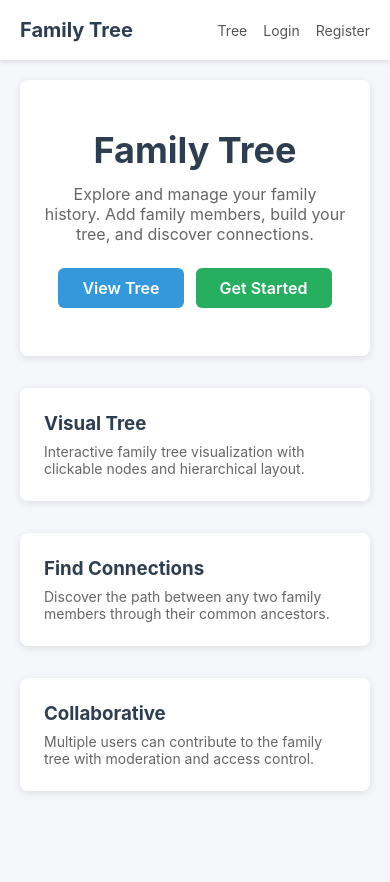
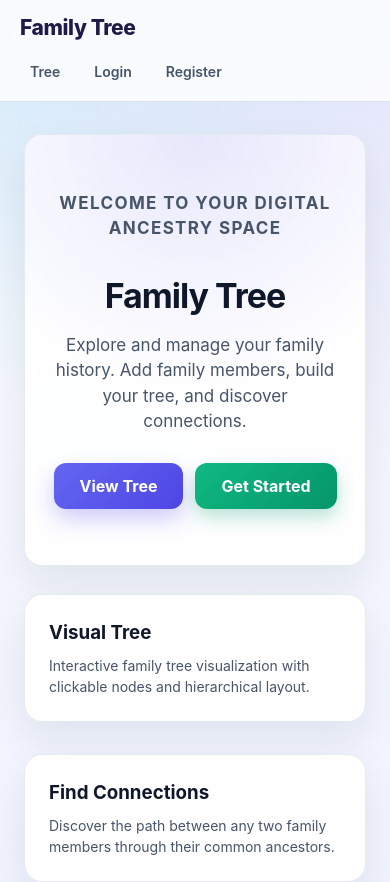
Before and after one commit to unknownqazaq/familyTree, a Vue app in the folder frontend/: page / in a window 390 px wide. Shown: the top 882 px of the page. Before the commit the page ends 844 px from the top, so only its background shows below. Built offline with nearby package versions, Linux system fonts and the light colour scheme.

Commit message:
Refresh UI with modern visual style

```diff
--- a/frontend/src/App.vue
+++ b/frontend/src/App.vue
@@ -12,6 +12,13 @@ import NavBar from './components/NavBar.vue'
 </script>
 
 <style>
+:root {
+  font-family: 'Inter', 'Segoe UI', Roboto, -apple-system, BlinkMacSystemFont, sans-serif;
+  line-height: 1.5;
+  font-weight: 400;
+  color-scheme: light;
+}
+
 * {
   margin: 0;
   padding: 0;
@@ -19,9 +26,12 @@ import NavBar from './components/NavBar.vue'
 }
 
 body {
-  font-family: -apple-system, BlinkMacSystemFont, 'Segoe UI', Roboto, sans-serif;
-  background-color: #f5f7fa;
-  color: #2c3e50;
+  font-family: inherit;
+  background:
+    radial-gradient(circle at top right, rgba(99, 102, 241, 0.14), transparent 42%),
+    radial-gradient(circle at top left, rgba(14, 165, 233, 0.14), transparent 35%),
+    linear-gradient(180deg, #f8fafc 0%, #eef2ff 100%);
+  color: #0f172a;
 }
 
 #app {
@@ -32,85 +42,110 @@ body {
 
 .main-content {
   flex: 1;
-  padding: 20px;
+  padding: 32px 24px 40px;
   max-width: 1200px;
   margin: 0 auto;
   width: 100%;
 }
 
 a {
-  color: #3498db;
+  color: #4f46e5;
   text-decoration: none;
+  transition: color 0.2s ease;
 }
 
 a:hover {
-  text-decoration: underline;
+  color: #4338ca;
 }
 
 button {
   cursor: pointer;
-  padding: 8px 16px;
+  padding: 10px 16px;
   border: none;
-  border-radius: 4px;
+  border-radius: 10px;
   font-size: 14px;
-  transition: background-color 0.2s;
+  font-weight: 600;
+  transition: transform 0.2s ease, box-shadow 0.2s ease, background-color 0.2s;
+}
+
+button:hover {
+  transform: translateY(-1px);
+}
+
+button:active {
+  transform: translateY(0);
 }
 
 .btn-primary {
-  background-color: #3498db;
+  background: linear-gradient(135deg, #6366f1 0%, #4f46e5 100%);
   color: white;
+  box-shadow: 0 10px 22px rgba(79, 70, 229, 0.28);
 }
 
 .btn-primary:hover {
-  background-color: #2980b9;
+  background: linear-gradient(135deg, #4f46e5 0%, #4338ca 100%);
 }
 
 .btn-danger {
-  background-color: #e74c3c;
+  background: linear-gradient(135deg, #ef4444 0%, #dc2626 100%);
   color: white;
+  box-shadow: 0 8px 18px rgba(220, 38, 38, 0.28);
 }
 
 .btn-danger:hover {
-  background-color: #c0392b;
+  background: linear-gradient(135deg, #dc2626 0%, #b91c1c 100%);
 }
 
 .btn-success {
-  background-color: #27ae60;
+  background: linear-gradient(135deg, #10b981 0%, #059669 100%);
   color: white;
+  box-shadow: 0 8px 18px rgba(5, 150, 105, 0.28);
 }
 
 .btn-success:hover {
-  background-color: #219a52;
+  background: linear-gradient(135deg, #059669 0%, #047857 100%);
 }
 
 .btn-secondary {
-  background-color: #95a5a6;
-  color: white;
+  background: #e2e8f0;
+  color: #334155;
+  border: 1px solid #cbd5e1;
+  box-shadow: 0 4px 10px rgba(51, 65, 85, 0.12);
 }
 
 .btn-secondary:hover {
-  background-color: #7f8c8d;
+  background: #cbd5e1;
 }
 
-input, textarea, select {
-  padding: 8px 12px;
-  border: 1px solid #ddd;
-  border-radius: 4px;
+input,
+textarea,
+select {
+  padding: 10px 12px;
+  border: 1px solid #dbe3ef;
+  border-radius: 10px;
   font-size: 14px;
   width: 100%;
+  background: #f8fafc;
+  color: #0f172a;
+  transition: border-color 0.2s ease, box-shadow 0.2s ease, background-color 0.2s ease;
 }
 
-input:focus, textarea:focus, select:focus {
+input:focus,
+textarea:focus,
+select:focus {
   outline: none;
-  border-color: #3498db;
-  box-shadow: 0 0 0 2px rgba(52, 152, 219, 0.2);
+  border-color: #818cf8;
+  background: #fff;
+  box-shadow: 0 0 0 4px rgba(129, 140, 248, 0.18);
 }
 
 .card {
-  background: white;
-  border-radius: 8px;
+  background: rgba(255, 255, 255, 0.9);
+  border: 1px solid rgba(226, 232, 240, 0.9);
+  border-radius: 18px;
   padding: 24px;
-  box-shadow: 0 2px 8px rgba(0, 0, 0, 0.1);
+  box-shadow: 0 18px 40px rgba(15, 23, 42, 0.08);
+  backdrop-filter: blur(7px);
   margin-bottom: 16px;
 }
 
--- a/frontend/src/components/NavBar.vue
+++ b/frontend/src/components/NavBar.vue
@@ -37,9 +37,12 @@ function handleLogout() {
 
 <style scoped>
 .navbar {
-  background: white;
-  box-shadow: 0 2px 4px rgba(0, 0, 0, 0.1);
-  padding: 0 20px;
+  position: sticky;
+  top: 0;
+  z-index: 50;
+  background: rgba(255, 255, 255, 0.82);
+  border-bottom: 1px solid rgba(203, 213, 225, 0.65);
+  backdrop-filter: blur(12px);
 }
 
 .navbar-inner {
@@ -48,13 +51,15 @@ function handleLogout() {
   display: flex;
   align-items: center;
   justify-content: space-between;
-  height: 60px;
+  min-height: 68px;
+  padding: 0 20px;
 }
 
 .navbar-brand {
-  font-size: 20px;
-  font-weight: 700;
-  color: #2c3e50;
+  font-size: 21px;
+  font-weight: 800;
+  letter-spacing: -0.02em;
+  color: #1e1b4b;
 }
 
 .navbar-brand:hover {
@@ -64,21 +69,50 @@ function handleLogout() {
 .navbar-links {
   display: flex;
   align-items: center;
-  gap: 16px;
+  gap: 14px;
+  flex-wrap: wrap;
+  justify-content: flex-end;
 }
 
 .navbar-links a {
-  color: #555;
+  color: #475569;
   font-size: 14px;
+  font-weight: 600;
+  padding: 7px 10px;
+  border-radius: 8px;
+  transition: background-color 0.2s ease, color 0.2s ease;
+}
+
+.navbar-links a:hover {
+  background: #eef2ff;
+  color: #3730a3;
 }
 
 .navbar-links a.router-link-active {
-  color: #3498db;
-  font-weight: 600;
+  color: #3730a3;
+  background: rgba(99, 102, 241, 0.14);
 }
 
 .user-email {
   font-size: 13px;
-  color: #888;
+  color: #64748b;
+  background: #f8fafc;
+  border: 1px solid #e2e8f0;
+  border-radius: 999px;
+  padding: 5px 10px;
+}
+
+@media (max-width: 900px) {
+  .navbar-inner {
+    align-items: flex-start;
+    flex-direction: column;
+    gap: 10px;
+    padding: 12px 20px;
+  }
+
+  .navbar-links {
+    width: 100%;
+    justify-content: flex-start;
+  }
 }
 </style>
--- a/frontend/src/views/HomeView.vue
+++ b/frontend/src/views/HomeView.vue
@@ -1,6 +1,7 @@
 <template>
   <div class="home">
     <div class="hero card">
+      <p class="hero-kicker">Welcome to your digital ancestry space</p>
       <h1>Family Tree</h1>
       <p>Explore and manage your family history. Add family members, build your tree, and discover connections.</p>
 
@@ -35,36 +36,66 @@ const authStore = useAuthStore()
 </script>
 
 <style scoped>
+.home {
+  display: grid;
+  gap: 20px;
+}
+
 .hero {
   text-align: center;
-  padding: 48px 24px;
-  margin-bottom: 32px;
+  padding: 56px 24px;
+  margin-bottom: 8px;
+  position: relative;
+  overflow: hidden;
+}
+
+.hero::before {
+  content: '';
+  position: absolute;
+  inset: 0;
+  background: radial-gradient(circle at top center, rgba(79, 70, 229, 0.12), transparent 55%);
+  pointer-events: none;
+}
+
+.hero > * {
+  position: relative;
+}
+
+.hero-kicker {
+  text-transform: uppercase;
+  letter-spacing: 0.08em;
+  font-size: 12px;
+  font-weight: 700;
+  color: #6366f1;
+  margin-bottom: 10px;
 }
 
 .hero h1 {
-  font-size: 36px;
+  font-size: clamp(34px, 5vw, 48px);
   margin-bottom: 12px;
-  color: #2c3e50;
+  color: #0f172a;
+  letter-spacing: -0.03em;
 }
 
 .hero p {
-  font-size: 16px;
-  color: #666;
-  max-width: 500px;
-  margin: 0 auto 24px;
+  font-size: 17px;
+  color: #475569;
+  max-width: 640px;
+  margin: 0 auto 28px;
 }
 
 .hero-actions {
   display: flex;
   justify-content: center;
   gap: 12px;
+  flex-wrap: wrap;
 }
 
 .hero-actions a {
   display: inline-block;
-  padding: 10px 24px;
-  border-radius: 6px;
-  font-weight: 600;
+  padding: 11px 26px;
+  border-radius: 12px;
+  font-weight: 700;
   color: white;
   text-decoration: none;
 }
@@ -75,13 +106,22 @@ const authStore = useAuthStore()
   gap: 16px;
 }
 
+.feature {
+  transition: transform 0.2s ease, box-shadow 0.2s ease;
+}
+
+.feature:hover {
+  transform: translateY(-3px);
+  box-shadow: 0 22px 44px rgba(15, 23, 42, 0.11);
+}
+
 .feature h3 {
   margin-bottom: 8px;
-  color: #2c3e50;
+  color: #0f172a;
 }
 
 .feature p {
-  color: #666;
+  color: #475569;
   font-size: 14px;
 }
 </style>
```
